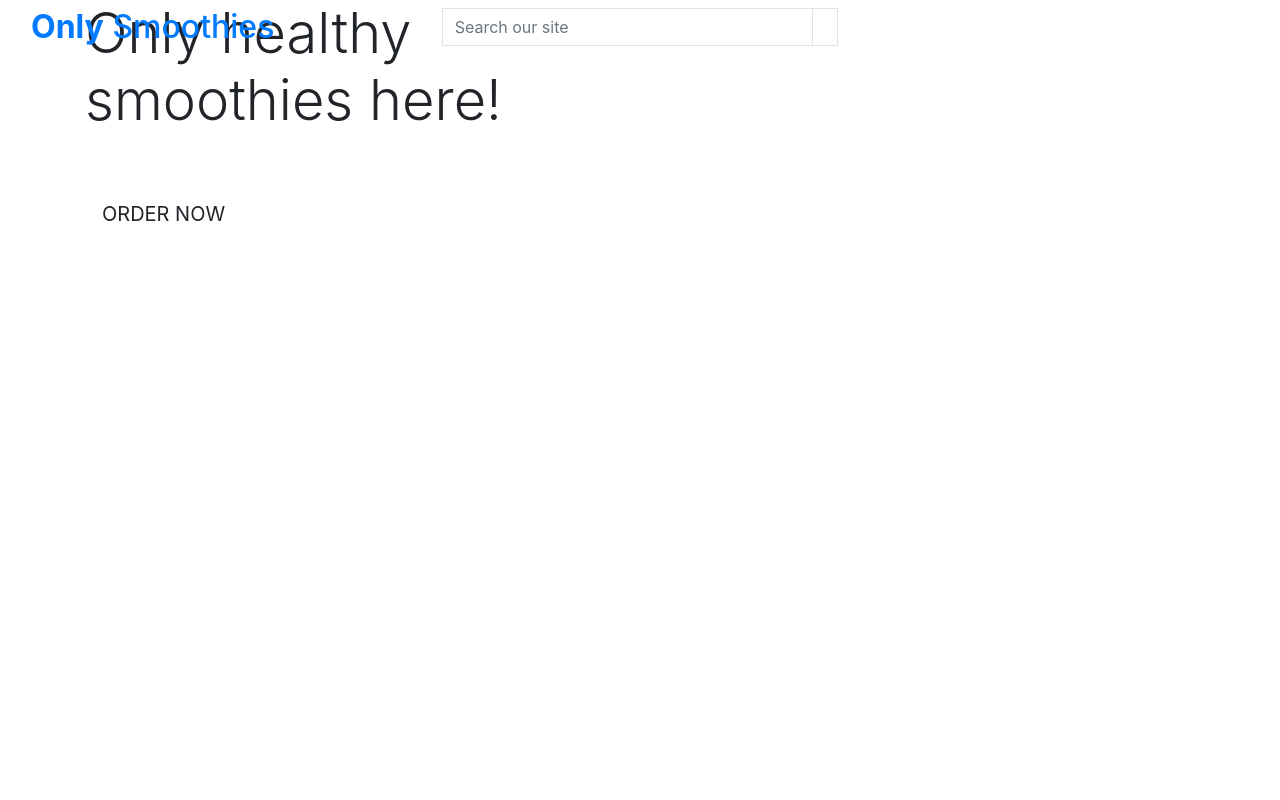
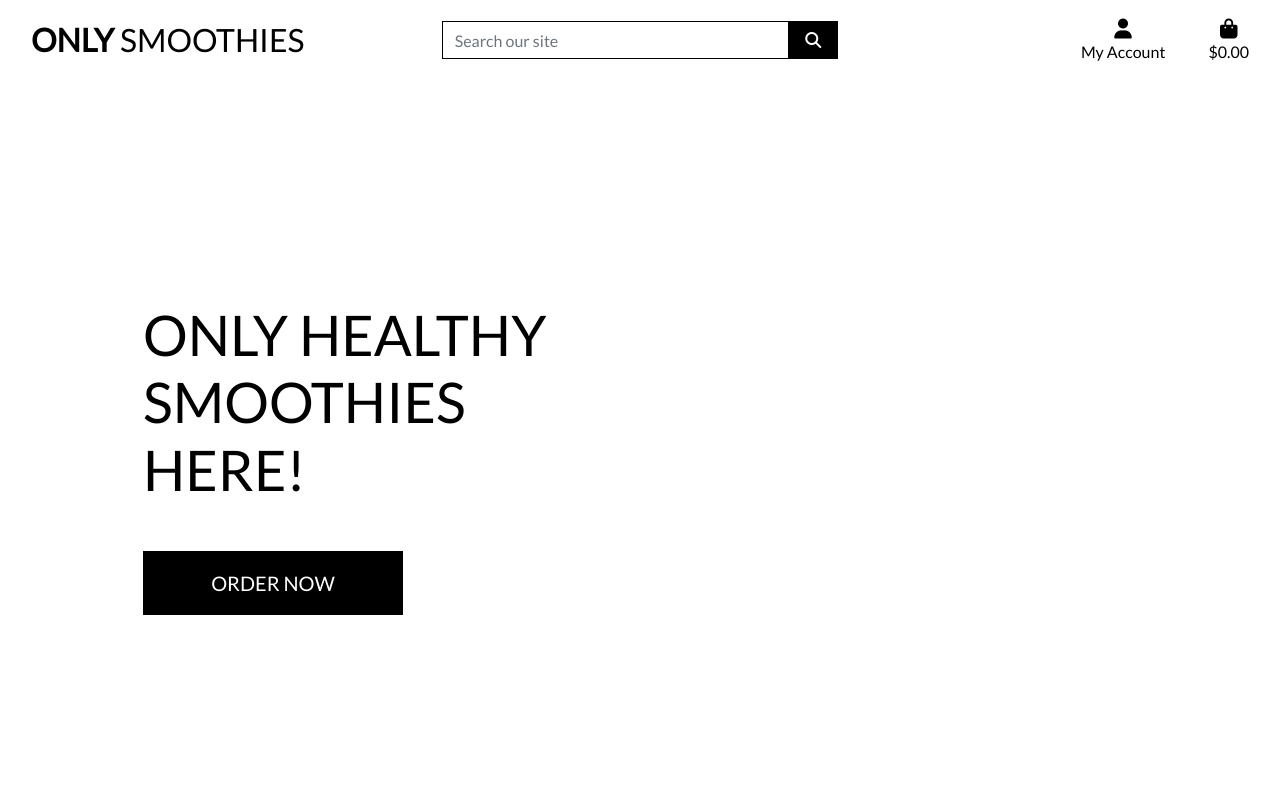
Before and after one commit to Biecho88/Only_Smothies, a Django app: page / in a window 1280 px wide. Run offline with Django 3.2, Linux system fonts and the light colour scheme; some libraries are stand-ins or nearby versions.

Commit message:
Completed home page header and css. Tested all links and url, all works and connected fine

```diff
--- a/only_smothies/settings.py
+++ b/only_smothies/settings.py
@@ -147,6 +147,10 @@
 # https://docs.djangoproject.com/en/3.2/howto/static-files/
 
 STATIC_URL = '/static/'
+STATICFILES_DIRS = (os.path.join(BASE_DIR, 'static'),)
+
+MEDIA_URL = '/media/'
+MEDIA_ROOT = os.path.join(BASE_DIR, 'media')
 
 # Default primary key field type
 # https://docs.djangoproject.com/en/3.2/ref/settings/#default-auto-field
--- a/only_smothies/urls.py
+++ b/only_smothies/urls.py
@@ -15,9 +15,11 @@
 """
 from django.contrib import admin
 from django.urls import path, include
+from django.conf import settings
+from django.conf.urls.static import static
 
 urlpatterns = [
     path('admin/', admin.site.urls),
     path('accounts/', include('allauth.urls')),
     path('', include('home.urls')),
-]
+] + static(settings.MEDIA_URL, document_root=settings.MEDIA_ROOT)
--- /dev/null
+++ b/static/css/base.css
@@ -0,0 +1,81 @@
+html {
+    height: 100%;
+}
+
+body {
+    background: url('') no-repeat center center fixed;
+    background-size: cover;
+    height: calc(100vh - 164px);
+    color: #555;
+    font-family: 'Lato';
+}
+
+/* from Bulma */
+.icon {
+    align-items: center;
+    display: inline-flex;
+    justify-content: center;
+    height: 1.5rem;
+    width: 1.5rem;
+}
+
+.logo-font {
+    text-transform: uppercase;
+}
+
+.main-logo-link {
+    width: fit-content;
+}
+
+.shop-now-button {
+    background: black;
+    color: white;
+    min-width: 260px;
+}
+
+.btn-black {
+    background: black;
+    color: white;
+}
+
+.shop-now-button:hover,
+.shop-now-button:active,
+.shop-now-button:focus,
+.btn-black:hover,
+.btn-black:active,
+.btn-black:focus {
+    background: #222;
+    color: white;
+}
+
+.text-black {
+    color: #000 !important;
+}
+
+.border-black {
+    border: 1px solid black !important;
+}
+
+/* -------------------------------- Media Queries */
+
+/* Slightly larger container on xl screens */
+@media (min-width: 1200px) {
+  .container {
+    max-width: 80%;
+  }
+}
+
+/* fixed top navbar only on medium and up */
+@media (min-width: 992px) {
+    .fixed-top-desktop-only {
+        position: fixed;
+        top: 0;
+        right: 0;
+        left: 0;
+        z-index: 1030;
+    }
+
+    .header-container {
+        padding-top: 164px;
+    }
+}
--- a/templates/base.html
+++ b/templates/base.html
@@ -15,12 +15,15 @@
 
     {% block corecss %}
         <link rel="stylesheet" href="https://stackpath.bootstrapcdn.com/bootstrap/4.4.1/css/bootstrap.min.css" integrity="sha384-Vkoo8x4CGsO3+Hhxv8T/Q5PaXtkKtu6ug5TOeNV6gBiFeWPGFN9MuhOf23Q9Ifjh" crossorigin="anonymous">
+        <link rel="stylesheet" href="https://fonts.googleapis.com/css?family=Lato&display=swap">
+        <link rel="stylesheet" href="{% static 'css/base.css' %}">
     {% endblock %}
 
     {% block extra_css %}
     {% endblock %}
 
     {% block corejs %}
+        <script src="https://kit.fontawesome.com/315b3dae19.js" crossorigin="anonymous"></script>
         <script src="https://cdn.jsdelivr.net/npm/jquery@3.5.1/dist/jquery.min.js" integrity="sha256-9/aliU8dGd2tb6OSsuzixeV4y/faTqgFtohetphbbj0=" crossorigin="anonymous"></script>
         <script src="https://cdn.jsdelivr.net/npm/popper.js@1.16.0/dist/umd/popper.min.js" integrity="sha384-Q6E9RHvbIyZFJoft+2mJbHaEWldlvI9IOYy5n3zV9zzTtmI3UksdQRVvoxMfooAo" crossorigin="anonymous"></script>
         <script src="https://stackpath.bootstrapcdn.com/bootstrap/4.4.1/js/bootstrap.min.js" integrity="sha384-wfSDF2E50Y2D1uUdj0O3uMBJnjuUD4Ih7YwaYd1iqfktj0Uod8GCExl3Og8ifwB6" crossorigin="anonymous"></script>
@@ -33,7 +36,7 @@
   </head>
   <body>
     <header class="container-fluid fixed-top">
-      <div class="row">
+      <div class="row bg-white pt-lg-2 d-none d-lg-flex">
           <div class="col-12 col-lg-4 my-auto py-1 py-lg-0 text-center text-lg-left">
               <a href="{% url 'home' %}" class="nav-link main-logo-link">
                   <h2 class="logo-font text-black my-0"><strong>Only</strong> Smoothies</h2>
@@ -55,8 +58,40 @@
           </div>
           <div class="col-12 col-lg-4 my-auto py-1 py-lg-0">
               <ul class="list-inline list-unstyled text-center text-lg-right my-0">
-                  <li class="list-inline-item dropdown"></li>
-                  <li class="list-inline-item"></li>
+                <li class="list-inline-item dropdown">
+                  <a class="text-black nav-link" href="#" id="user-options" data-toggle="dropdown" aria-haspopup="true" aria-expanded="false">
+                      <div class="text-center">
+                          <div><i class="fas fa-user fa-lg"></i></div>
+                          <p class="my-0">My Account</p>
+                      </div>
+                  </a>
+                  <div class="dropdown-menu border-0" aria-labelledby="user-options">
+                      {% if request.user.is_authenticated %}
+                          {% if request.user.is_superuser %}
+                              <a href="" class="dropdown-item">Product Management</a>
+                          {% endif %}
+                          <a href="" class="dropdown-item">My Profile</a>
+                          <a href="{% url 'account_logout' %}" class="dropdown-item">Logout</a>
+                      {% else %}
+                          <a href="{% url 'account_signup' %}" class="dropdown-item">Register</a>
+                          <a href="{% url 'account_login' %}" class="dropdown-item">Login</a>
+                      {% endif %}
+                  </div>
+              </li>
+              <li class="list-inline-item">
+                  <a class="{% if grand_total %}text-info font-weight-bold{% else %}text-black{% endif %} nav-link" href="">
+                      <div class="text-center">
+                          <div><i class="fas fa-shopping-bag fa-lg"></i></div>
+                          <p class="my-0">
+                              {% if grand_total %}
+                                  ${{ grand_total|floatformat:2 }}
+                              {% else %}
+                                  $0.00
+                              {% endif %}
+                          </p>
+                      </div>
+                  </a>
+              </li>
               </ul>
           </div>
       </div>
```
